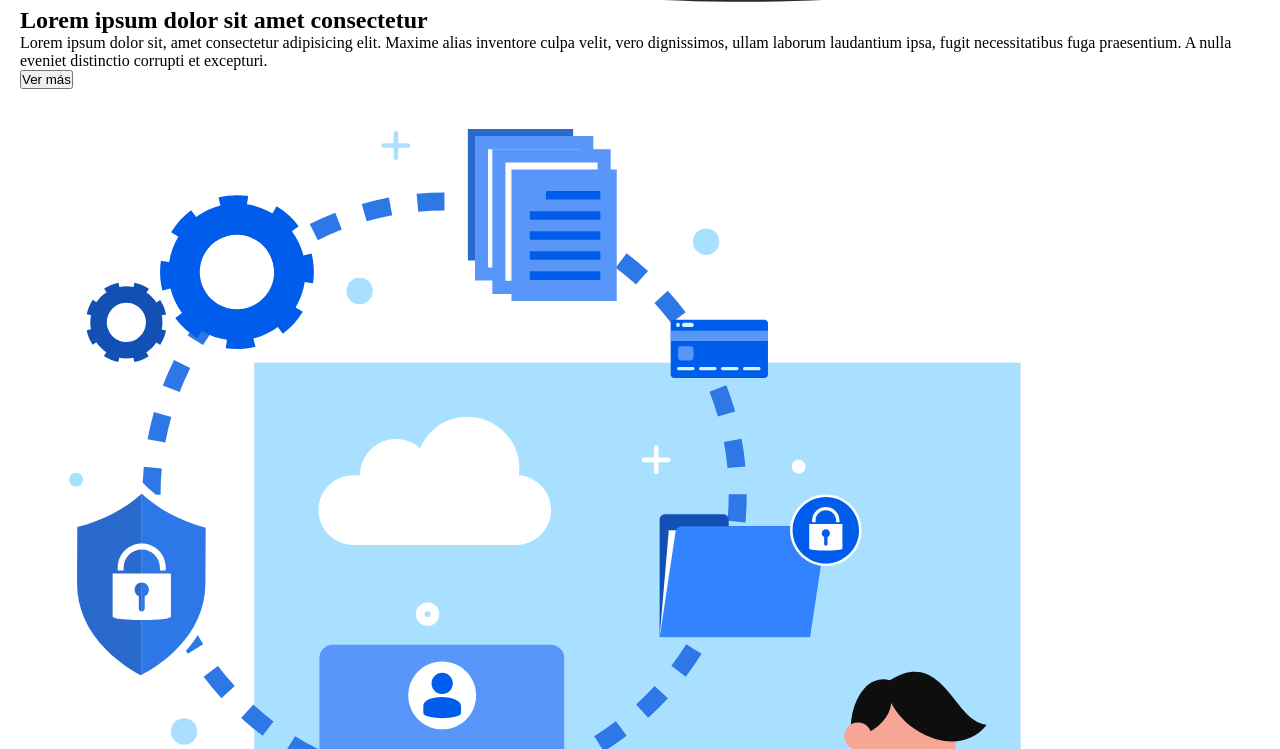
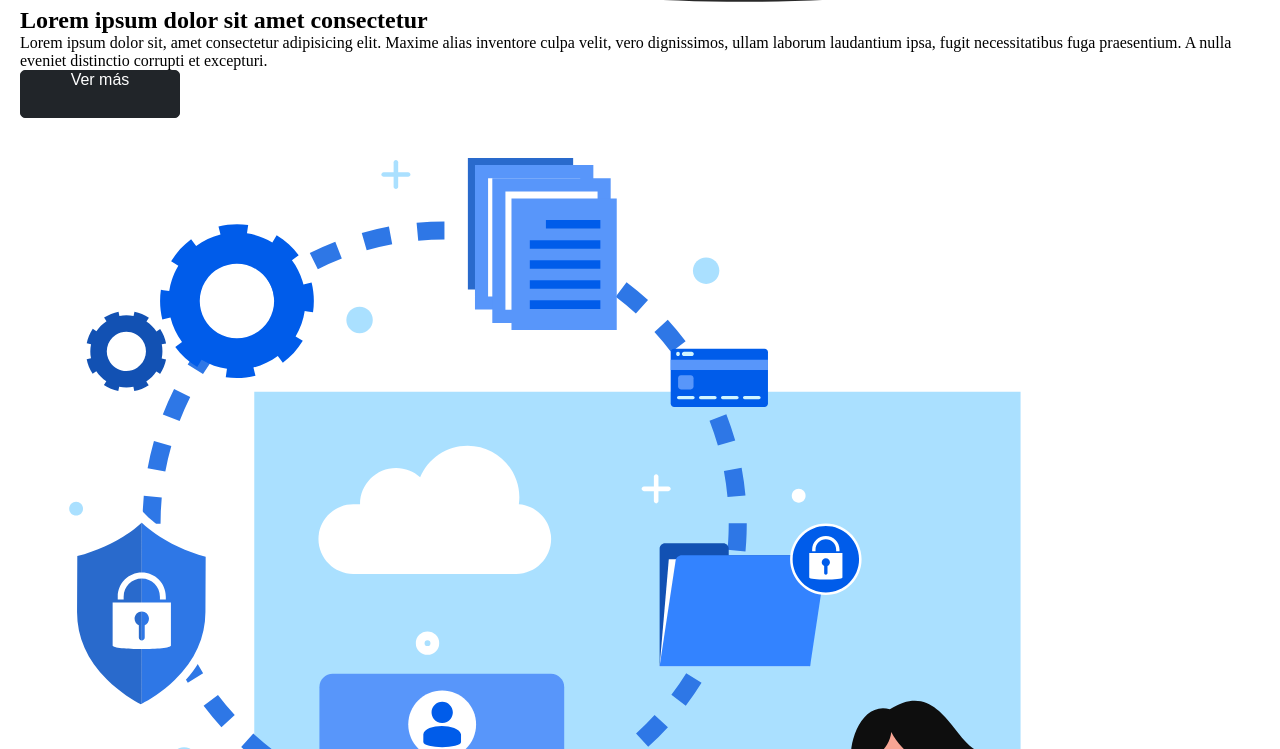
Before and after one commit to Patri-GL/pw-project-promo-53-module-1-team-1, a plain HTML site: page index.html in a window 1280 px wide. Shown: the part 991-1740 px from the top of the page. Drawn offline with Linux system fonts and the light colour scheme.

Commit message:
Actu de botones más

```diff
--- a/css/style.css
+++ b/css/style.css
@@ -4,6 +4,7 @@
   --brand-title: "Crimson Text", serif;
   font-style: normal;
   --brand-body: "Work Sans", sans-serif;
+  --brand-black: #212529;
   font-optical-sizing: auto;
   font-style: normal;
 }
@@ -29,6 +30,7 @@
 }
 .white-title {
   font-family: var(--brand-title);
+  color: var(--brand-black);
 }
 .body.white {
   font-family: var(--brand-body);
@@ -41,3 +43,14 @@ footer {
   text-align: center;
   padding: 25px;
 }
+
+.mas-btn {
+  border: solid var(--brand-black) 1px;
+  background-color: var(--brand-black);
+  color: white;
+  font-family: var(--brand-body);
+  width: 10rem;
+  height: 3rem;
+  text-align: center;
+    border-radius: 5px;
+}
--- a/index.html
+++ b/index.html
@@ -35,7 +35,7 @@
         fugit necessitatibus fuga praesentium. A nulla eveniet distinctio
         corrupti et excepturi.
       </p>
-      <button>Ver más</button>
+      <div class="mas-btn">Ver más</div>
     </section>
     <section class="white-section">
       <!-- Patri -->
@@ -49,7 +49,7 @@
         consectetur explicabo ex deserunt, vero, molestiae blanditiis esse eum
         beatae accusantium quos.
       </p>
-      <button>Ver más</button>
+      <div class="mas-btn">Ver más</div>
     </section>
     <section>
       <!-- Raquel -->
```
